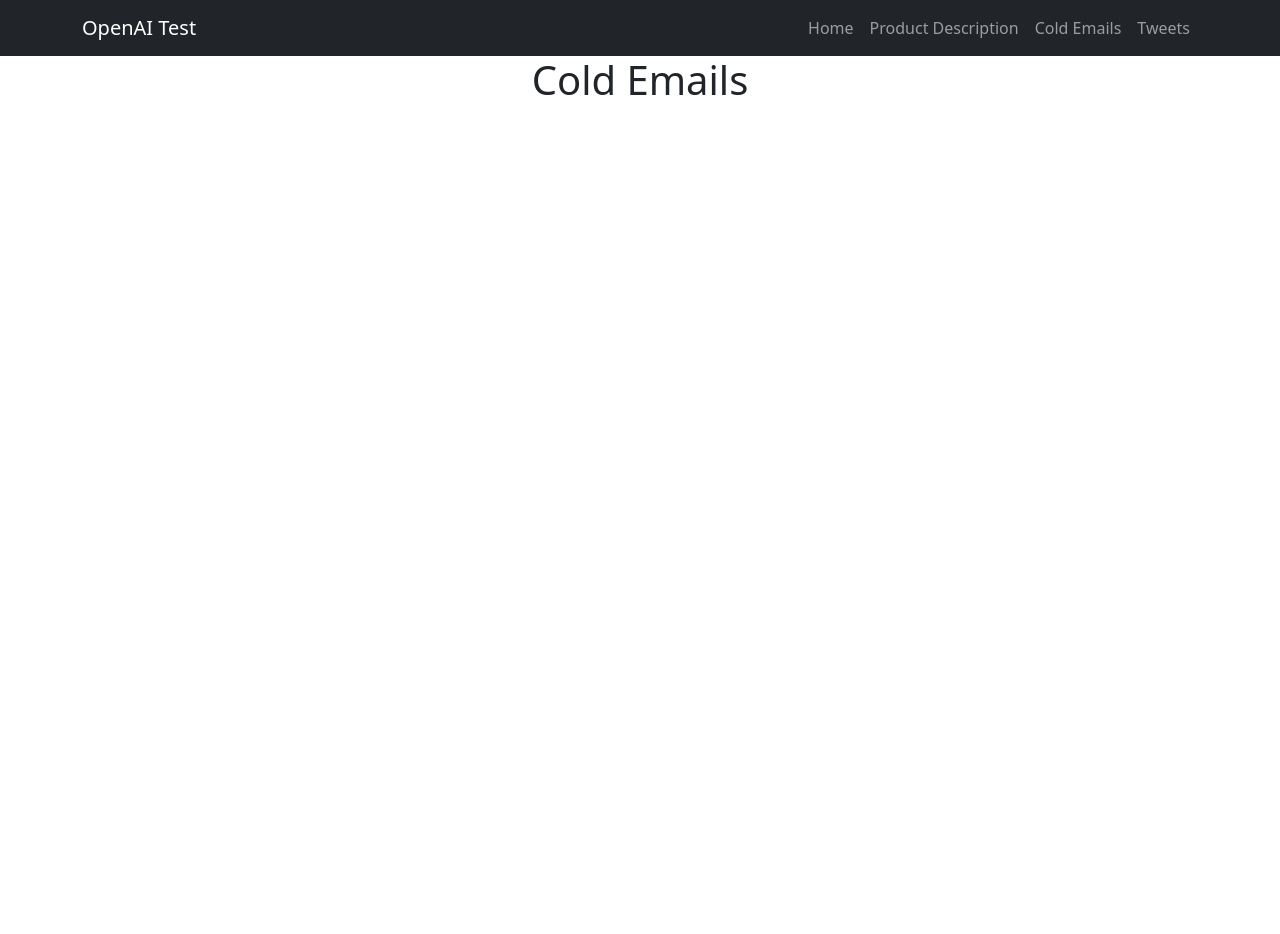
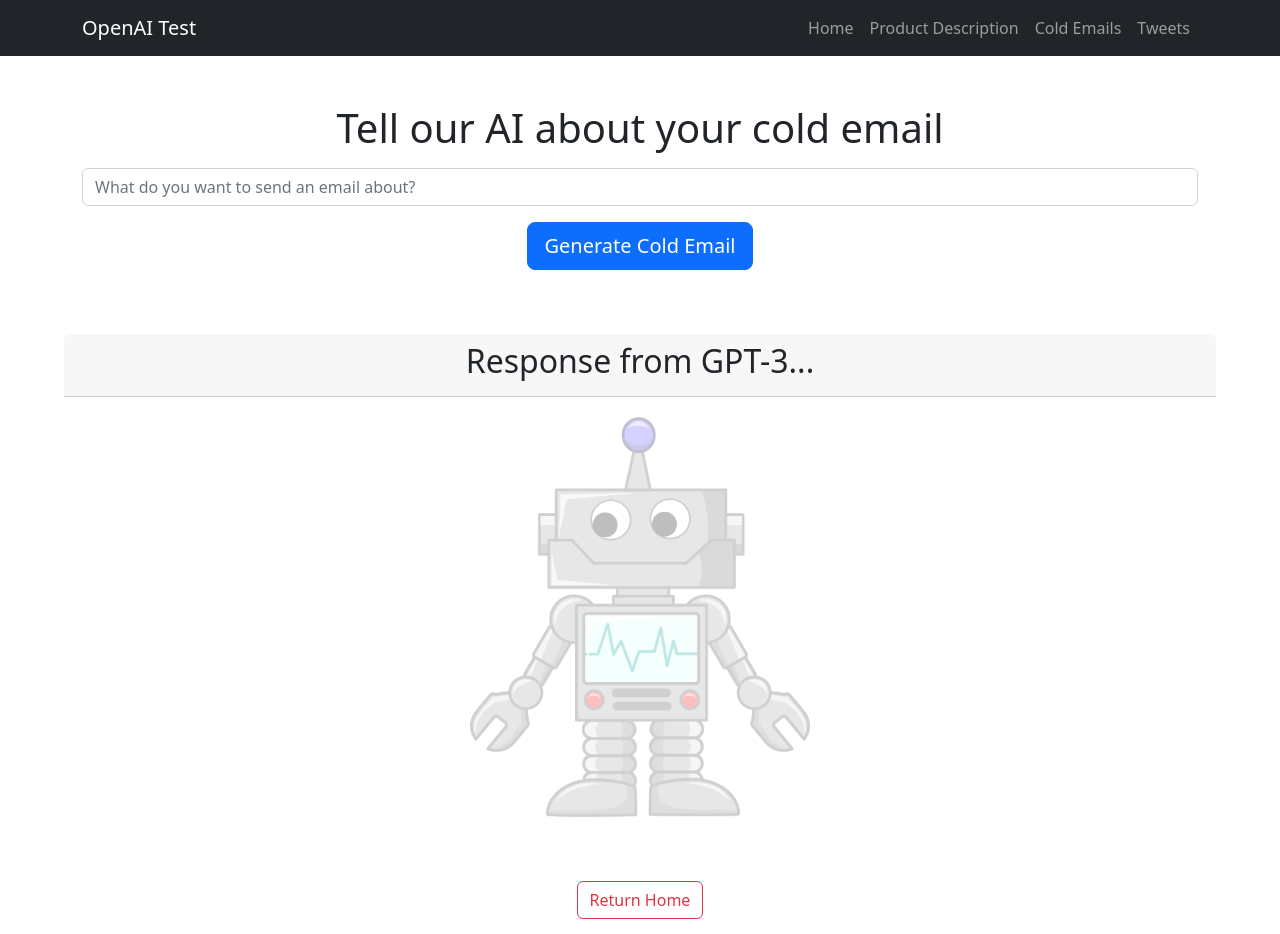
Before and after one commit to BHessel/open-AI-tools, a React (Create React App) app: page /cold-emails in a window 1280 px wide. Before the commit the page ends 800 px from the top, so only its background shows below. Built offline with nearby package versions, Linux system fonts and the light colour scheme.

Commit message:
finished

```diff
--- a/src/App.css
+++ b/src/App.css
@@ -74,3 +74,7 @@
   margin-top: 20px;
   text-align: left;
 }
+
+.spin-space {
+  margin-top: 25px;
+}
--- a/src/components/ColdEmails.js
+++ b/src/components/ColdEmails.js
@@ -1,11 +1,86 @@
-import React from 'react';
+import React, { useState, useRef } from "react";
+import Container from "react-bootstrap/Container";
+import Form from "react-bootstrap/Form";
+import Button from "react-bootstrap/Button";
+import Card from "react-bootstrap/Card";
+import Robot from "../images/Cartoon_Robot.png";
+import Spinner from "react-bootstrap/Spinner";
+import { Link } from "react-router-dom";
+const { Configuration, OpenAIApi } = require("openai");
 
 const ColdEmails = () => {
-    return (
-        <div>
-            <h1>Cold Emails</h1>
-        </div>
-    );
-}
+  const [robotResponse, setRobotResponse] = useState("");
+  const [loading, setLoading] = useState(false);
+  const coldEmailRef = useRef();
+
+  const handleSubmit = async (e) => {
+    e.preventDefault();
+    setLoading(true);
+    const configuration = new Configuration({
+      apiKey: process.env.REACT_APP_OPENAI_KEY,
+    });
+    const openai = new OpenAIApi(configuration);
+
+    const response = await openai.createCompletion({
+      model: "text-davinci-002",
+      prompt: `Generate a cold email about: ${coldEmailRef.current.value}`,
+      temperature: 0.7,
+      max_tokens: 256,
+      top_p: 1,
+      frequency_penalty: 0,
+      presence_penalty: 0,
+    });
+    setLoading(false);
+    setRobotResponse(response.data.choices[0].text);
+  };
+
+  return (
+    <div>
+      <Container>
+        <Form onSubmit={(e) => handleSubmit(e)}>
+          <Form.Group className="mt-5 mb-3">
+            <Form.Label>
+              <h1>Tell our AI about your cold email</h1>
+            </Form.Label>
+            <Form.Control
+              ref={coldEmailRef}
+              type="text"
+              name="productName"
+              placeholder="What do you want to send an email about?"
+            />
+          </Form.Group>
+
+          <Button variant="primary" size="lg" type="submit" disabled={loading}>
+            Generate Cold Email
+          </Button>
+        </Form>
+      </Container>
+
+      <Card className="border-0 response-card">
+        <Card.Body>
+          <Card.Header>
+            <h2>Response from GPT-3...</h2>
+          </Card.Header>
+          {loading ? (
+            <Spinner
+              animation="border"
+              variant="primary"
+              className="spin-space"
+            />
+          ) : robotResponse ? (
+            <Card.Text>{robotResponse}</Card.Text>
+          ) : (
+            <Card.Img variant="bottom" src={Robot} />
+          )}
+        </Card.Body>
+      </Card>
+      <Link to="/">
+        <Button variant="outline-danger" className="pad-bottom">
+          Return Home
+        </Button>
+      </Link>
+    </div>
+  );
+};
 
 export default ColdEmails;
--- a/src/components/ProductDesc.js
+++ b/src/components/ProductDesc.js
@@ -4,15 +4,18 @@ import Form from "react-bootstrap/Form";
 import Button from "react-bootstrap/Button";
 import Card from "react-bootstrap/Card";
 import Robot from "../images/Cartoon_Robot.png";
+import Spinner from "react-bootstrap/Spinner";
 import { Link } from "react-router-dom";
 const { Configuration, OpenAIApi } = require("openai");
 
 const ProductDesc = () => {
   const [robotResponse, setRobotResponse] = useState("");
+  const [loading, setLoading] = useState(false);
   const productNameRef = useRef();
 
   const handleSubmit = async (e) => {
     e.preventDefault();
+    setLoading(true);
 
     const configuration = new Configuration({
       apiKey: process.env.REACT_APP_OPENAI_KEY,
@@ -28,6 +31,7 @@ const ProductDesc = () => {
       frequency_penalty: 0,
       presence_penalty: 0,
     });
+    setLoading(false);
     setRobotResponse(response.data.choices[0].text);
   };
 
@@ -48,7 +52,7 @@ const ProductDesc = () => {
             <Form.Text>Describe your product in detail</Form.Text>
           </Form.Group>
 
-          <Button variant="primary" size="lg" type="submit">
+          <Button variant="primary" size="lg" type="submit" dibabled={loading}>
             Generate Response
           </Button>
         </Form>
@@ -59,7 +63,13 @@ const ProductDesc = () => {
           <Card.Header>
             <h2>Response from GPT-3...</h2>
           </Card.Header>
-          {robotResponse ? (
+          {loading ? (
+            <Spinner
+              animation="border"
+              variant="primary"
+              className="spin-space"
+            />
+          ) : robotResponse ? (
             <Card.Text>{robotResponse}</Card.Text>
           ) : (
             <Card.Img variant="bottom" src={Robot} />
--- a/src/components/Tweets.js
+++ b/src/components/Tweets.js
@@ -1,11 +1,86 @@
-import React from 'react';
+import React, { useState, useRef } from "react";
+import Container from "react-bootstrap/Container";
+import Form from "react-bootstrap/Form";
+import Button from "react-bootstrap/Button";
+import Card from "react-bootstrap/Card";
+import Robot from "../images/Cartoon_Robot.png";
+import Spinner from "react-bootstrap/Spinner";
+import { Link } from "react-router-dom";
+const { Configuration, OpenAIApi } = require("openai");
 
 const Tweets = () => {
-    return (
-        <div>
-            <h1>Tweets</h1>
-        </div>
-    );
-}
+  const [robotResponse, setRobotResponse] = useState("");
+  const [loading, setLoading] = useState(false);
+  const tweetRef = useRef();
+
+  const handleSubmit = async (e) => {
+    e.preventDefault();
+    setLoading(true);
+    const configuration = new Configuration({
+      apiKey: process.env.REACT_APP_OPENAI_KEY,
+    });
+    const openai = new OpenAIApi(configuration);
+
+    const response = await openai.createCompletion({
+      model: "text-davinci-002",
+      prompt: `Generate a tweet abiyt: ${tweetRef.current.value}`,
+      temperature: 0.7,
+      max_tokens: 70,
+      top_p: 1,
+      frequency_penalty: 0,
+      presence_penalty: 0,
+    });
+    setLoading(false);
+    setRobotResponse(response.data.choices[0].text);
+  };
+
+  return (
+    <div>
+      <Container>
+        <Form onSubmit={(e) => handleSubmit(e)}>
+          <Form.Group className="mt-5 mb-3">
+            <Form.Label>
+              <h1>Tell our AI what you want to Tweet about</h1>
+            </Form.Label>
+            <Form.Control
+              ref={tweetRef}
+              type="text"
+              name="productName"
+              placeholder="Topic of Tweet"
+            />
+          </Form.Group>
+
+          <Button variant="primary" size="lg" type="submit" disabled={loading}>
+            Generate Tweet
+          </Button>
+        </Form>
+      </Container>
+
+      <Card className="border-0 response-card">
+        <Card.Body>
+          <Card.Header>
+            <h2>Response from GPT-3...</h2>
+          </Card.Header>
+          {loading ? (
+            <Spinner
+              animation="border"
+              variant="primary"
+              className="spin-space"
+            />
+          ) : robotResponse ? (
+            <Card.Text>{robotResponse}</Card.Text>
+          ) : (
+            <Card.Img variant="bottom" src={Robot} />
+          )}
+        </Card.Body>
+      </Card>
+      <Link to="/">
+        <Button variant="outline-danger" className="pad-bottom">
+          Return Home
+        </Button>
+      </Link>
+    </div>
+  );
+};
 
 export default Tweets;
```
